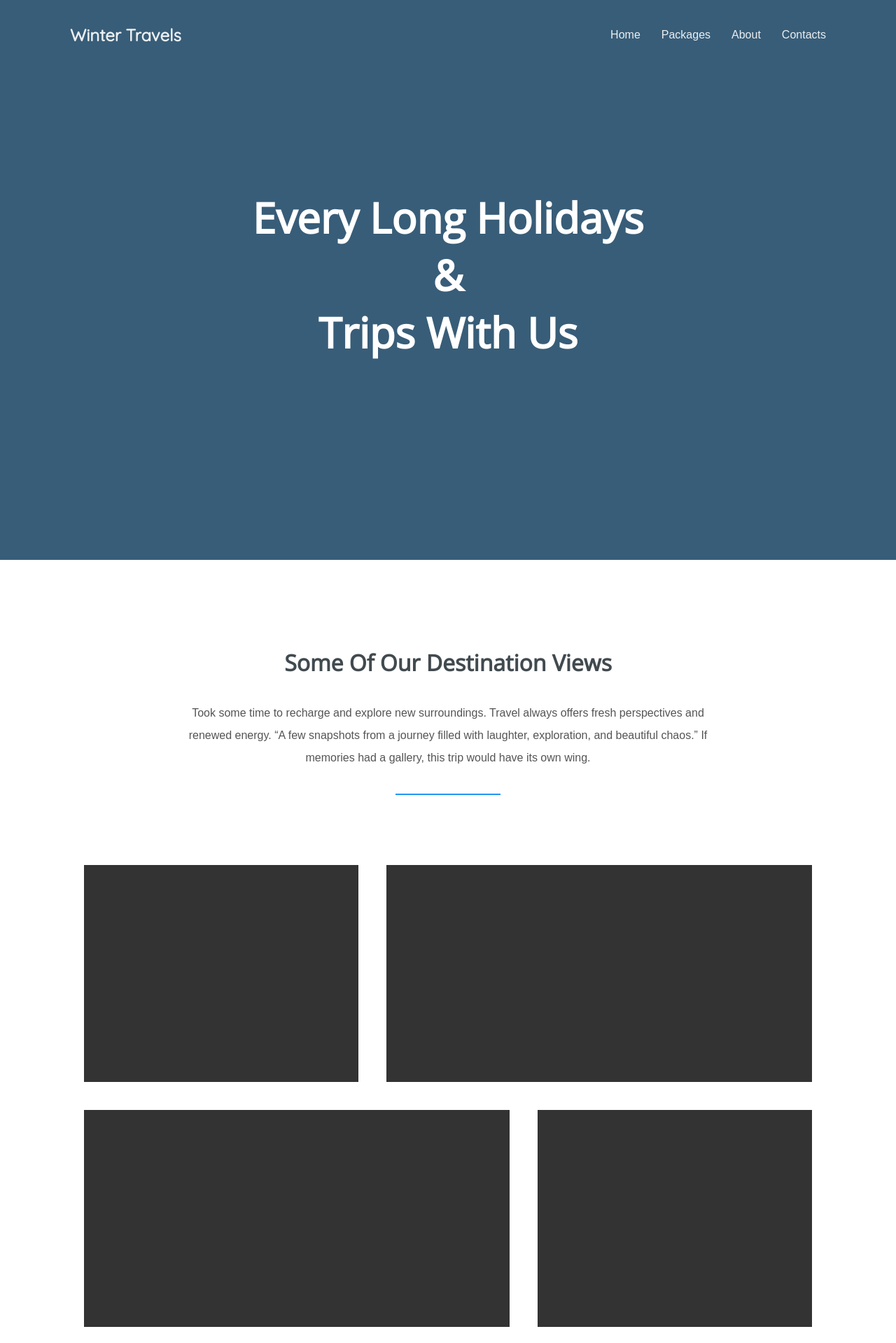
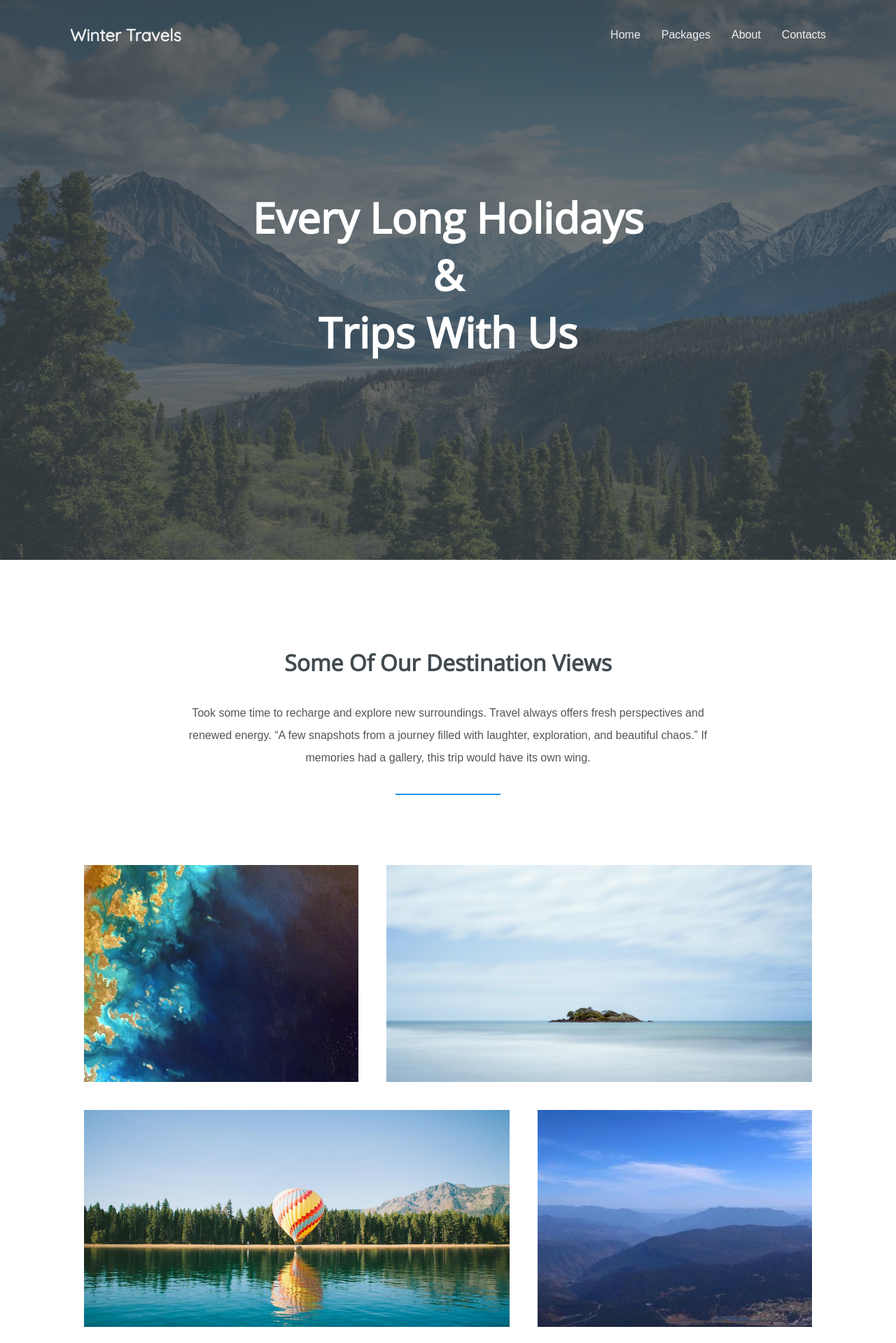
Before and after one commit to Sanaullah-Shaik/Travel-Site, a plain HTML site: page index.html in a window 1280 px wide. Shown: the top 1919 px of the page at 70% size. Drawn offline with nearby package versions, Linux system fonts and the light colour scheme; files that its build step writes are made by us from their sources.

Commit message:
Update index.html

```diff
--- a/index.html
+++ b/index.html
@@ -9,7 +9,7 @@
 	<link href="https://fonts.googleapis.com/css?family=Open+Sans" rel="stylesheet">
 	<link href="https://fonts.googleapis.com/css?family=Quicksand" rel="stylesheet">
     <link rel="stylesheet" href="http://maxcdn.bootstrapcdn.com/font-awesome/4.6.0/css/font-awesome.min.css">
-    <link rel="stylesheet" href="assets/css/styles.css">
+    <link rel="stylesheet" href="styles.css">
 
 </head>
 
@@ -27,7 +27,7 @@
 
 
 	<section class="hero">
-		<div class="background-image" style="background-image: url(assets/img/hero.jpg);"></div>
+		<div class="background-image" style="background-image: url(assets/hero.jpg);"></div>
 		<h1>Every Long Holidays <br> & <br> Trips With Us</h1>
 
 	</section>
@@ -41,10 +41,10 @@
 		<hr>
 
 		<ul class="grid">
-			<li class="small" style="background-image: url(assets/img/coast.jpg);"></li>
-			<li class="large" style="background-image: url(assets/img/island.jpg);"></li>
-			<li class="large" style="background-image: url(assets/img/balloon.jpg);"></li>
-			<li class="small" style="background-image: url(assets/img/mountain.jpg);"></li>
+			<li class="small" style="background-image: url(assets/coast.jpg);"></li>
+			<li class="large" style="background-image: url(assets/island.jpg);"></li>
+			<li class="large" style="background-image: url(assets/balloon.jpg);"></li>
+			<li class="small" style="background-image: url(assets/mountain.jpg);"></li>
 		</div>
 	</section>
 
@@ -110,7 +110,7 @@
 			<li><a href="#"><i class="fa fa-github-square"></i></a></li>
 		</ul>
 
-		<p>Add footer content</p>
+		<p> https://www.linkedin.com/in/sanaullah-shaik <br> https://github.com/Sanaullah-Shaik </p>
 	</footer>
 
 </body>
```
